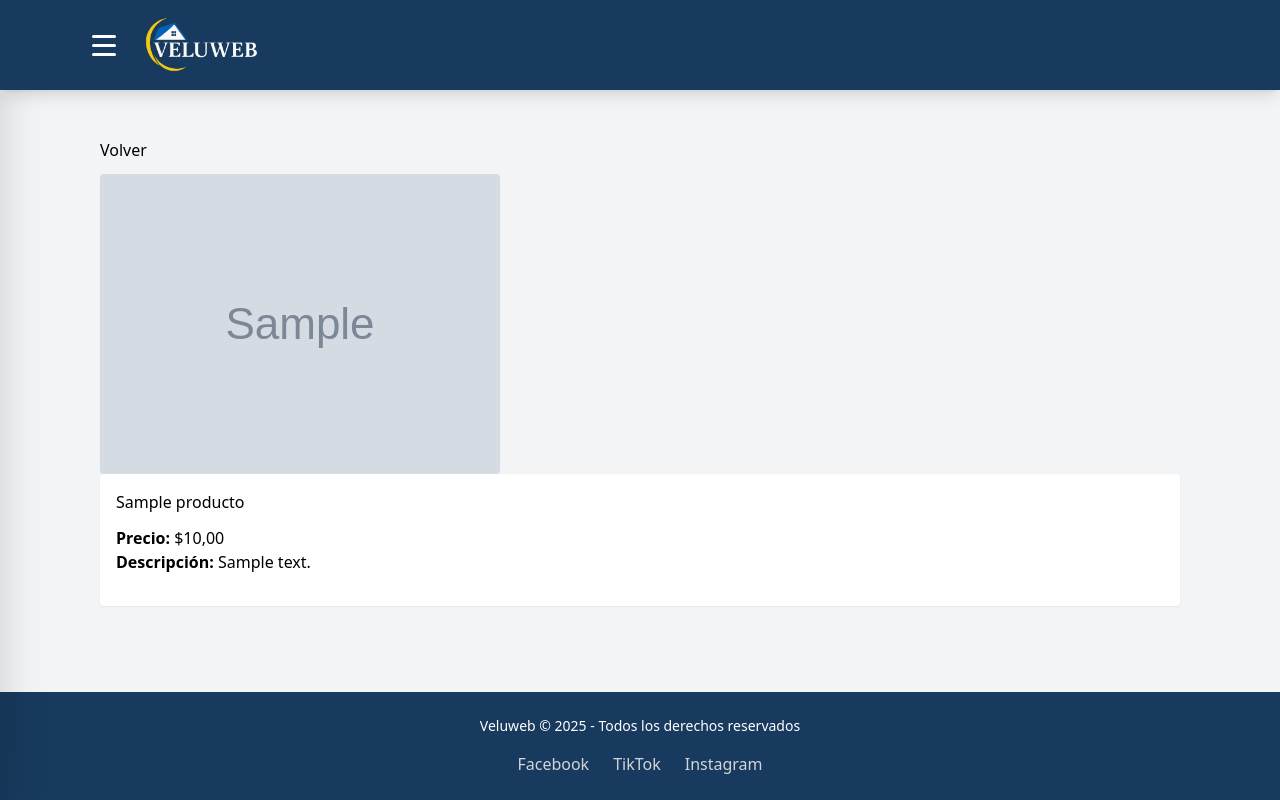
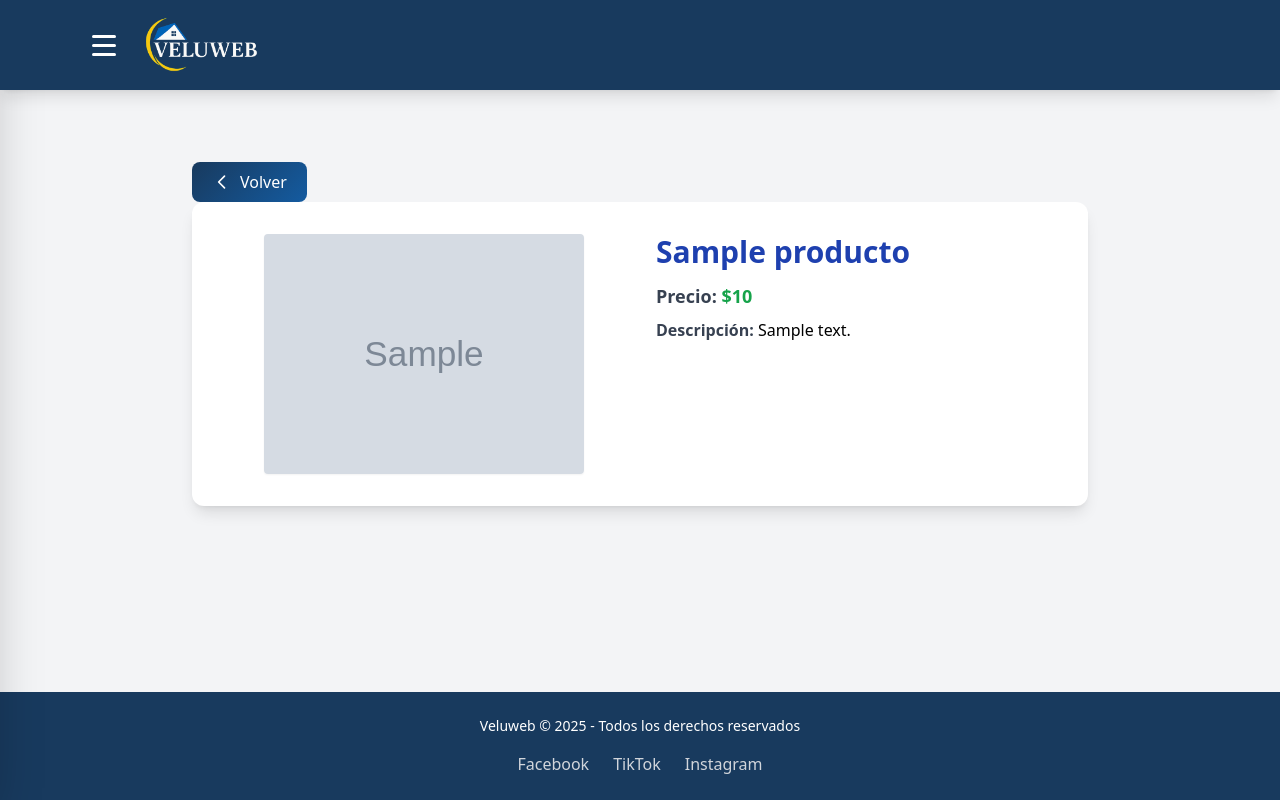
Before and after one commit to Andynoz/Proyecto_Veluweb_2.0, a Django app: page /productos/detalle/1/ in a window 1280 px wide. Run offline with Django 5.2, Linux system fonts and the light colour scheme; a user stored in the database is signed in; tables that the repository leaves empty hold one stand-in row (values such as "Sample post"); grey boxes marked "Sample" are stand-in pictures; some libraries are stand-ins or nearby versions.

Commit message:
Tailwind detalle_producto

```diff
--- a/Proyecto_Veluweb/todo/templates/productos/detalle.html
+++ b/Proyecto_Veluweb/todo/templates/productos/detalle.html
@@ -4,51 +4,44 @@
 {% load humanize %}
 
 {% block content %}
-<div class="container-fluid p-4 vh-100 d-flex flex-column">
+<header>
+  <style>
+    /* Gradiente personalizado para el header */
+    .bg-custom-gradient {
+      background: linear-gradient(135deg, #183a5e 0%, #145ba0 100%);
+    }
+    /* Colores personalizados para los botones */
+    .btn-custom {
+      background: linear-gradient(135deg, #183a5e 0%, #145ba0 100%);
+    }
+  </style>
+</header>
+<div class="max-w-4xl mx-auto mt-10 mb-10">
   <!-- Botón de volver -->
-  <div class="mb-3">
-    <a href="{% url 'productos_index' %}" class="btn btn-outline-secondary">
-      <i class="bi bi-arrow-left"></i> Volver
+  <div class="flex justify-start gap-4 mt-6">
+    <a href="{% url 'productos_index' %}"
+       class="btn-custom text-white px-5 py-2 rounded-lg font-medium flex items-center gap-2 transition-all duration-300 hover:shadow-lg">
+        <svg xmlns="http://www.w3.org/2000/svg" class="h-5 w-5 inline-block" fill="none" viewBox="0 0 24 24" stroke="currentColor">
+          <path stroke-linecap="round" stroke-linejoin="round" stroke-width="2" d="M15 19l-7-7 7-7" />
+        </svg>
+        Volver
     </a>
   </div>
 
   <!-- Contenido principal -->
-  <div class="row flex-grow-1">
+  <div class="flex flex-col md:flex-row gap-8 bg-white rounded-xl shadow-lg p-8">
     <!-- Imagen del producto -->
-    <div class="col-md-6 d-flex align-items-start">
+    <div class="md:w-1/2 flex items-start justify-center">
       <img src="{{ producto.imagen.url }}" alt="Imagen del producto"
-           class="img-fluid rounded shadow-sm w-100">
+           class="rounded shadow-sm w-full max-w-xs object-cover">
     </div>
 
-    <!-- Info del producto + flechas -->
-    <div class="col-md-6 d-flex align-items-start">
-      <div class="w-100 bg-white rounded shadow-sm p-4">
-        <h2 class="mb-3">{{ producto.nombre }}</h2>
-        <p><strong>Precio:</strong> ${{ producto.precio }}</p>
-        <p><strong>Descripción:</strong> {{ producto.descripcion }}</p>
-
-        <!-- Flechas de navegación -->
-        <div class="d-flex justify-content-between align-items-center mt-4">
-          {% if producto_anterior %}
-            <a href="{% url 'detalle_producto' producto_anterior.pk %}" class="text-secondary fs-2">
-              <i class="bi bi-arrow-left-circle-fill"></i>
-            </a>
-          {% else %}
-            <span class="invisible text-secondary fs-2">
-              <i class="bi bi-arrow-left-circle-fill"></i>
-            </span>
-          {% endif %}
-
-          {% if producto_siguiente %}
-            <a href="{% url 'detalle_producto' producto_siguiente.pk %}" class="text-secondary fs-2">
-              <i class="bi bi-arrow-right-circle-fill"></i>
-            </a>
-          {% else %}
-            <span class="invisible text-secondary fs-2">
-              <i class="bi bi-arrow-right-circle-fill"></i>
-            </span>
-          {% endif %}
-        </div>
+    <!-- Info del producto -->
+    <div class="md:w-1/2 flex flex-col justify-between">
+      <div>
+        <h2 class="mb-3 text-3xl font-bold text-blue-800">{{ producto.nombre }}</h2>
+        <p class="mb-2 text-lg"><span class="font-semibold text-gray-700">Precio:</span> <span class="text-green-600 font-bold">${{ producto.precio|floatformat:0 }}</span></p>
+        <p class="mb-4 text-base"><span class="font-semibold text-gray-700">Descripción:</span> {{ producto.descripcion }}</p>
       </div>
     </div>
   </div>
```
